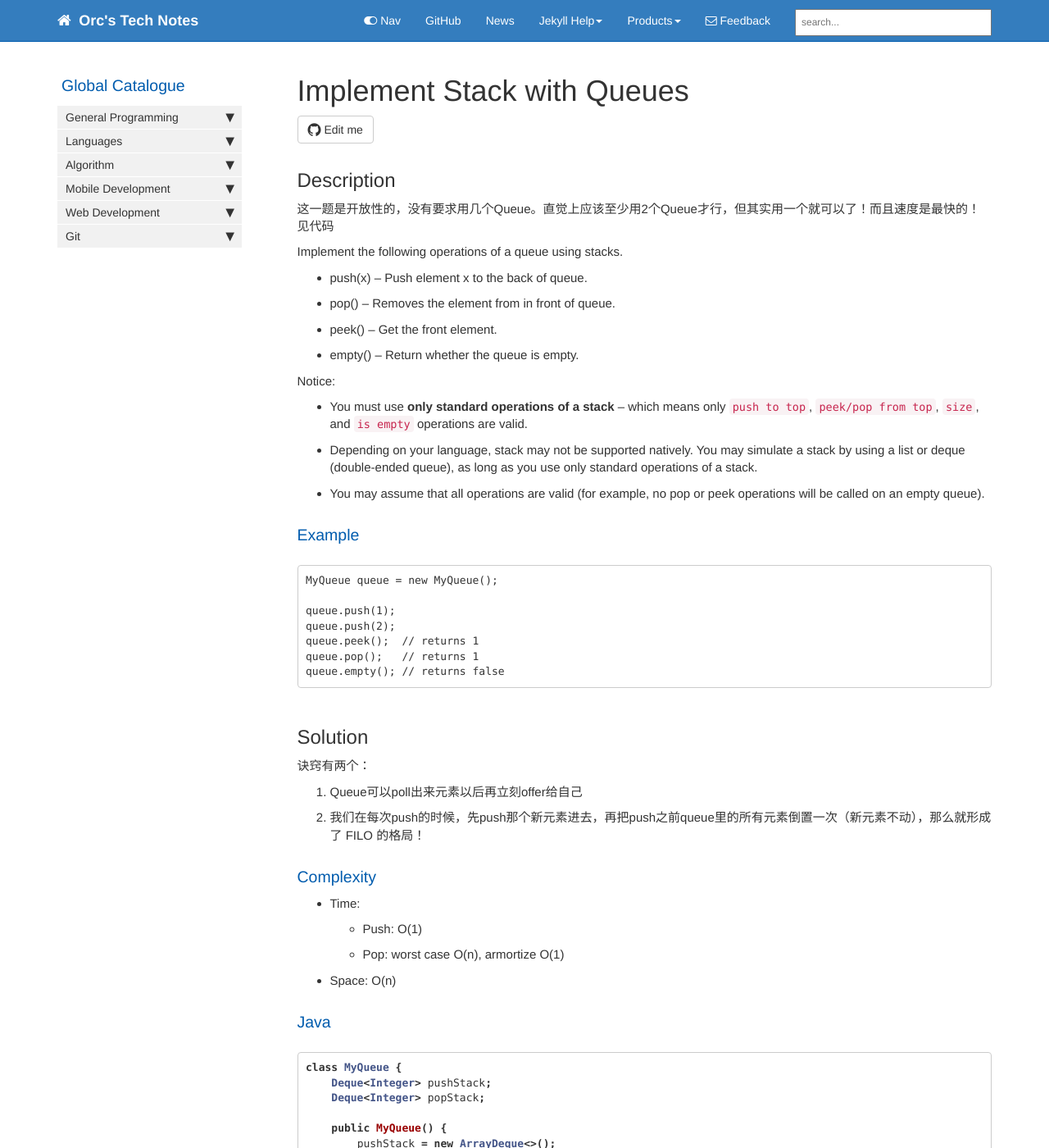
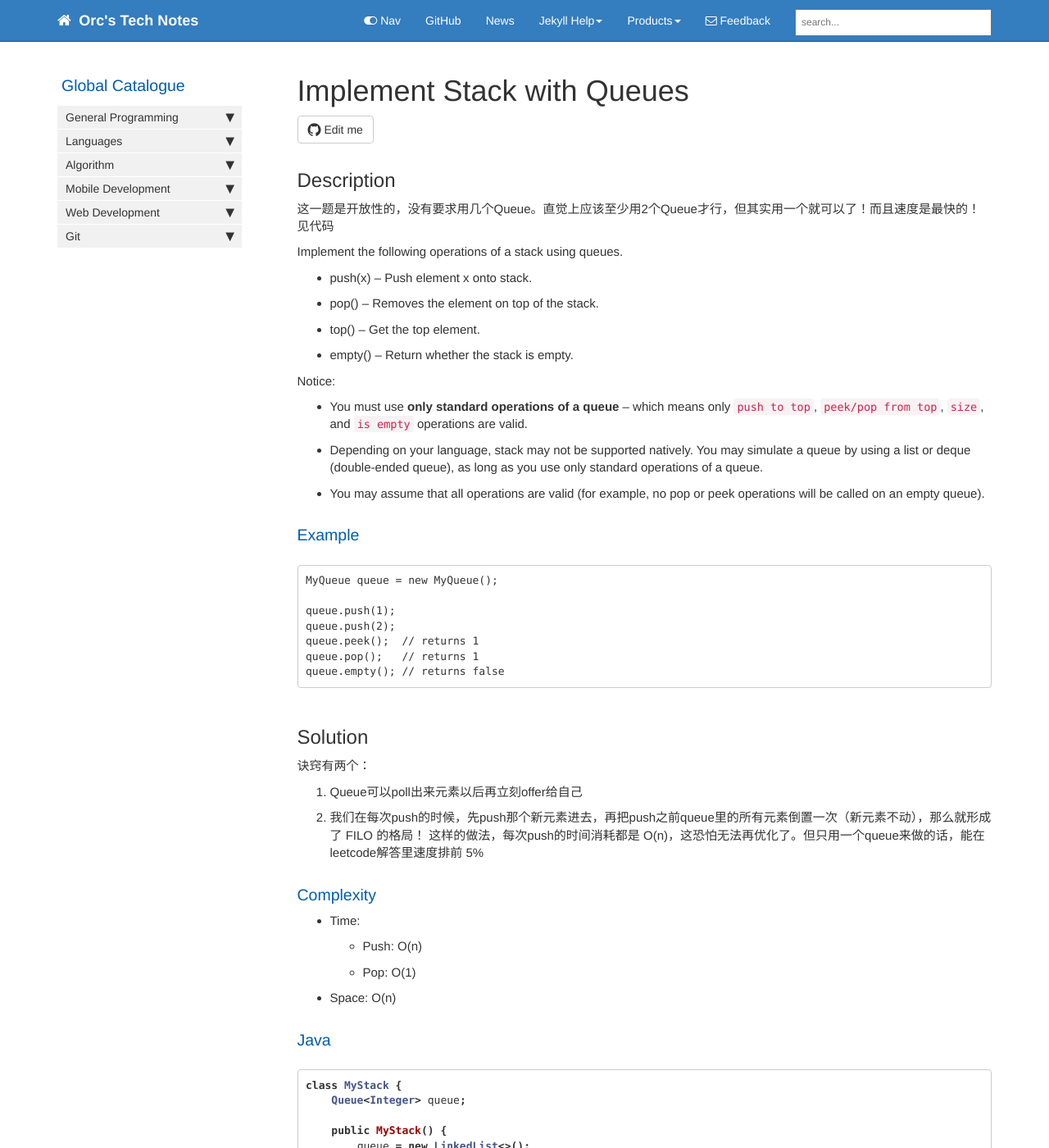
Before and after one commit to HungryOrc/hungryorc.github.io, a Jekyll site: the page built from pages/algorithm/algorithm_implement_stack_with_queues.md, in a window 1280 px wide and 1400 px high. Shown: the whole window at 82% size. Built offline with Jekyll 4.4.1, drawn with Linux system fonts in a browser that asks for light colours; nearby versions of some CDN libraries; comment, search, counter and statistics services are not loaded; some of the changed text lies outside the part shown.

Commit message:
Update algorithm_implement_stack_with_queues.md

````diff
--- a/pages/algorithm/algorithm_implement_stack_with_queues.md
+++ b/pages/algorithm/algorithm_implement_stack_with_queues.md
@@ -12,15 +12,15 @@ toc: false
 ## Description
 这一题是开放性的，没有要求用几个Queue。直觉上应该至少用2个Queue才行，但其实用一个就可以了！而且速度是最快的！见代码
 
-Implement the following operations of a queue using stacks.
-* push(x) -- Push element x to the back of queue.
-* pop() -- Removes the element from in front of queue.
-* peek() -- Get the front element.
-* empty() -- Return whether the queue is empty.
+Implement the following operations of a stack using queues.
+* push(x) -- Push element x onto stack.
+* pop() -- Removes the element on top of the stack.
+* top() -- Get the top element.
+* empty() -- Return whether the stack is empty.
 
 Notice:
-* You must use **only standard operations of a stack** -- which means only `push to top`, `peek/pop from top`, `size`, and `is empty` operations are valid.
-* Depending on your language, stack may not be supported natively. You may simulate a stack by using a list or deque (double-ended queue), as long as you use only standard operations of a stack.
+* You must use **only standard operations of a queue** -- which means only `push to top`, `peek/pop from top`, `size`, and `is empty` operations are valid.
+* Depending on your language, stack may not be supported natively. You may simulate a queue by using a list or deque (double-ended queue), as long as you use only standard operations of a queue.
 * You may assume that all operations are valid (for example, no pop or peek operations will be called on an empty queue).
 
 ### Example
@@ -38,57 +38,49 @@ queue.empty(); // returns false
 诀窍有两个：
 1. Queue可以poll出来元素以后再立刻offer给自己
 2. 我们在每次push的时候，先push那个新元素进去，再把push之前queue里的所有元素倒置一次（新元素不动），那么就形成了 FILO 的格局！
-
+这样的做法，每次push的时间消耗都是 O(n)，这恐怕无法再优化了。但只用一个queue来做的话，能在leetcode解答里速度排前 5%
 
 ### Complexity
 * Time:
-  * Push: O(1)
-  * Pop: worst case O(n), armortize O(1)
+  * Push: O(n)
+  * Pop: O(1)
 * Space: O(n)
 
 ### Java
 ```java
-class MyQueue {
-    Deque<Integer> pushStack;
-    Deque<Integer> popStack;
+class MyStack {
+    Queue<Integer> queue;
 
-    public MyQueue() {
-        pushStack = new ArrayDeque<>();
-        popStack = new ArrayDeque<>();
+    public MyStack() {
+        queue = new LinkedList<>();
     }
 
     public void push(int x) {
-        pushStack.push(x);
-    }
+        queue.offer(x);
 
-    // 注意这个helper function
-    private void dumpAll(Deque<Integer> fromStack, Deque<Integer> toStack) {
-        while (!fromStack.isEmpty()) {
-            toStack.push(fromStack.pop());
+        // 关键1！只倒置queue里的 n-1 个数！不倒置最新放进来的那个数！
+        int size = queue.size();
+        for (int i = 1; i <= size - 1; i++) {
+            queue.offer(queue.poll());
         }
     }
 
     public int pop() {
-        if (popStack.isEmpty()) {
-            dumpAll(pushStack, popStack);
-        }
-        return popStack.pop();
+        return queue.poll();
     }
 
-    public int peek() {
-        if (popStack.isEmpty()) {
-            dumpAll(pushStack, popStack);
-        }
-        return popStack.peek();
+    // peek
+    public int top() {
+        return queue.peek();
     }
 
     public boolean empty() {
-        return popStack.isEmpty() && pushStack.isEmpty();
+        return queue.isEmpty();
     }
 }
 ```
 
 ## Reference
-* [Implement Queue using Stacks [LeetCode]](https://leetcode.com/problems/implement-queue-using-stacks/description/)
+* [Implement Stack using Queues [LeetCode]](https://leetcode.com/problems/implement-stack-using-queues/description/)
 
 {% include links.html %}
````
